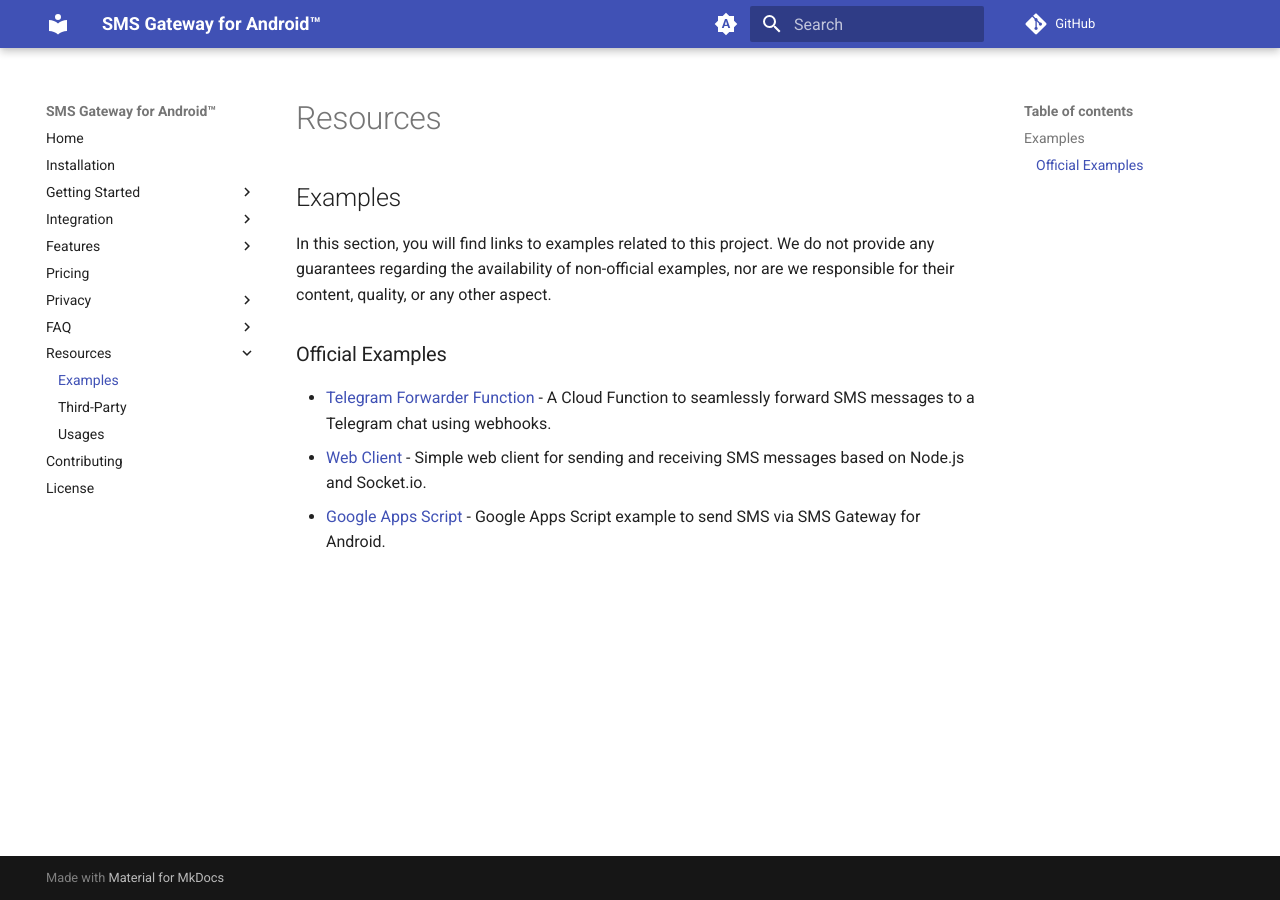
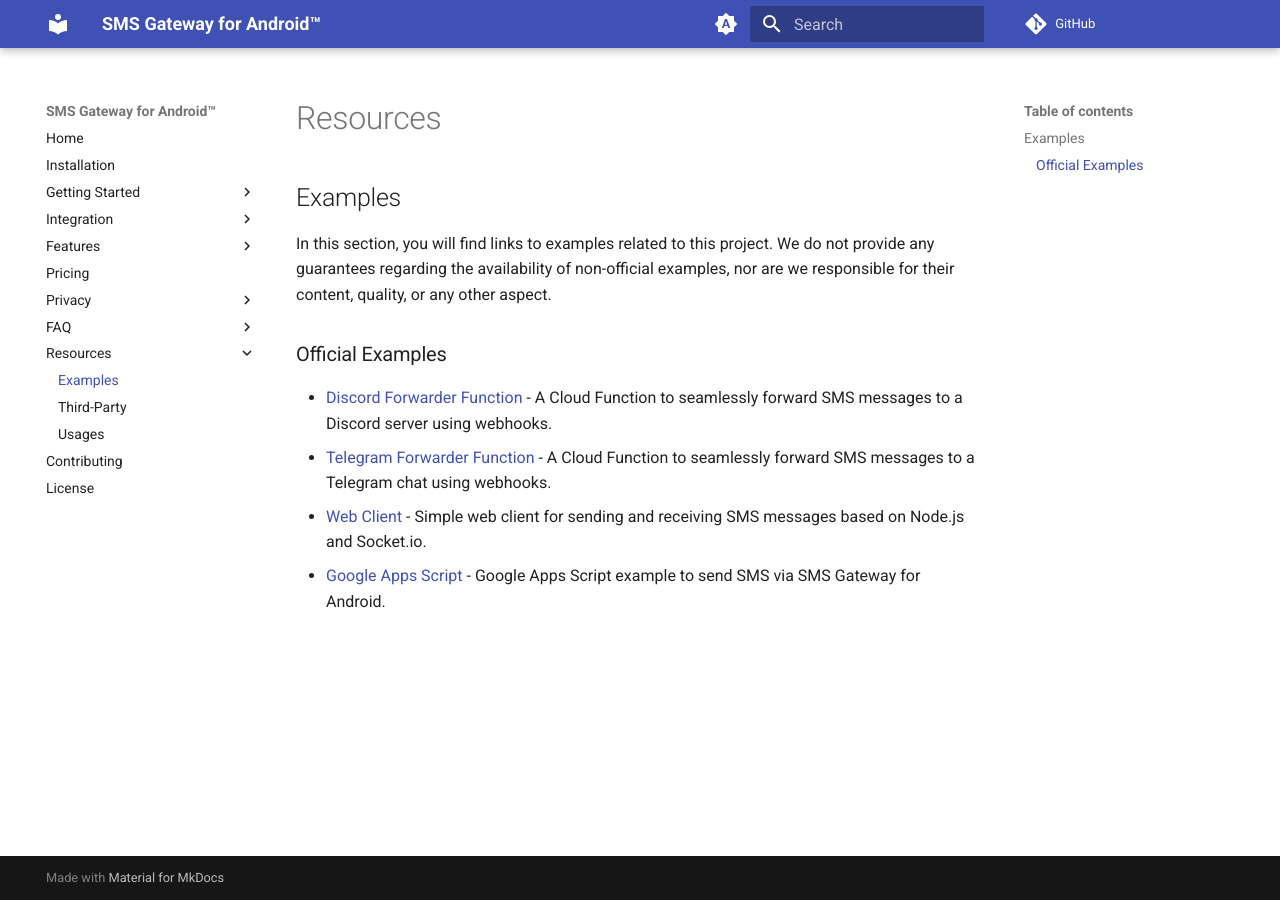
Before and after one commit to android-sms-gateway/docs-web, an MkDocs documentation site: the page built from docs/resources/examples.md, in a window 1280 px wide. Built offline with MkDocs 1.6.1 and Material for MkDocs 9.7.7, drawn with Linux system fonts in a browser that asks for light colours; comment, search, counter and statistics services are not loaded.

Commit message:
[resources] add forward to Discord example

```diff
--- a/docs/resources/examples.md
+++ b/docs/resources/examples.md
@@ -6,6 +6,7 @@
 
 ### Official Examples
 
+- [Discord Forwarder Function](https://github.com/android-sms-gateway/example-discord-forwarder-fn) - A Cloud Function to seamlessly forward SMS messages to a Discord server using webhooks.
 - [Telegram Forwarder Function](https://github.com/android-sms-gateway/example-telegram-forwarder-fn) - A Cloud Function to seamlessly forward SMS messages to a Telegram chat using webhooks.
 - [Web Client](https://github.com/android-sms-gateway/web-client-ts) - Simple web client for sending and receiving SMS messages based on Node.js and Socket.io.
 - [Google Apps Script](https://github.com/android-sms-gateway/example-google-apps-script) - Google Apps Script example to send SMS via SMS Gateway for Android.
```
